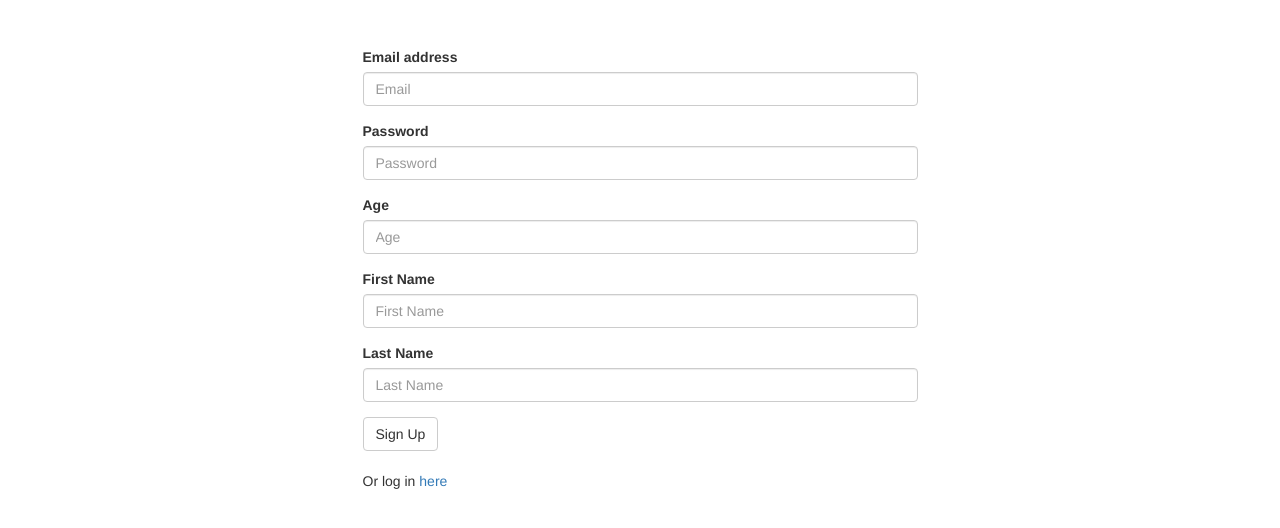
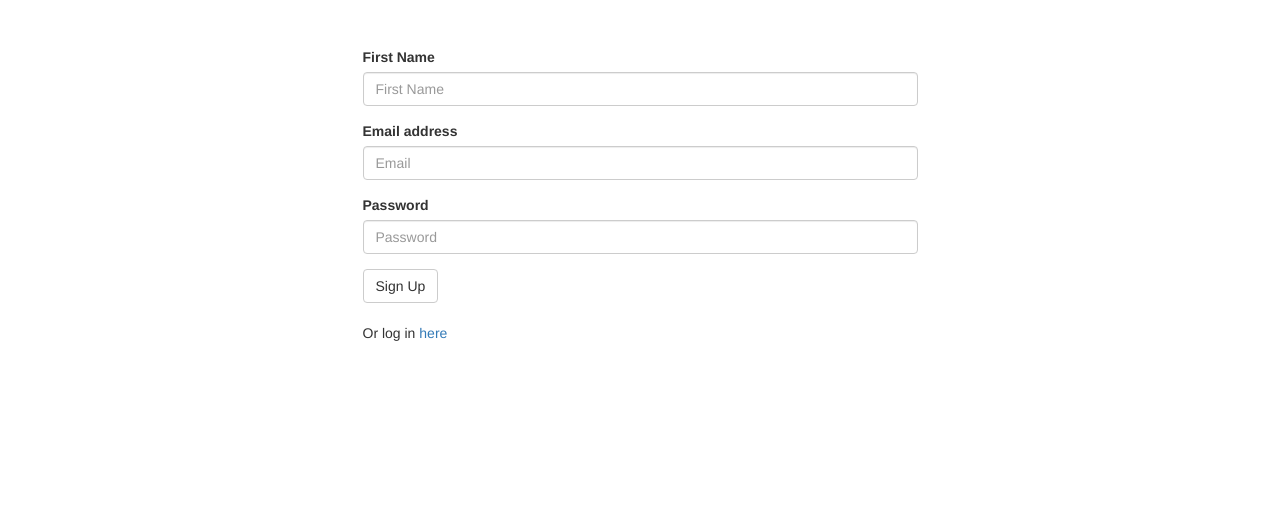
Before and after one commit to jpanakkal22/cycle_tracker, a website: page public/signup.html in a window 1280 px wide. Shown: the part 126-654 px from the top of the page. Drawn offline with nearby package versions, Linux system fonts and the light colour scheme.

Commit message:
change link to route to home page

```diff
--- a/public/signup.html
+++ b/public/signup.html
@@ -22,24 +22,16 @@
         <h2>Sign Up Form</h2>
         <form class="signup">
           <div class="form-group">
+            <label for="exampleInputfirstName">First Name</label>
+            <input type="firstName" class="form-control" id="firstName-input" placeholder="First Name">
+          </div>
+          <div class="form-group">
             <label for="exampleInputEmail1">Email address</label>
             <input type="email" class="form-control" id="email-input" placeholder="Email">
           </div>
           <div class="form-group">
             <label for="exampleInputPassword1">Password</label>
             <input type="password" class="form-control" id="password-input" placeholder="Password">
-          </div>
-          <div class="form-group">
-            <label for="exampleInputAge">Age</label>
-            <input type="age" class="form-control" id="age-input" placeholder="Age">
-          </div>
-          <div class="form-group">
-            <label for="exampleInputfirstName">First Name</label>
-            <input type="firstName" class="form-control" id="firstName-input" placeholder="First Name">
-          </div>
-          <div class="form-group">
-            <label for="exampleInputlastName">Last Name</label>
-            <input type="lastName" class="form-control" id="lastName-input" placeholder="Last Name">
           </div>
           <div style="display: none" id="alert" class="alert alert-danger" role="alert">
             <span class="glyphicon glyphicon-exclamation-sign" aria-hidden="true"></span>
@@ -48,7 +40,7 @@
           <button type="submit" class="btn btn-default">Sign Up</button>
         </form>
         <br />
-        <p>Or log in <a href="/login">here</a></p>
+        <p>Or log in <a href="/">here</a></p>
       </div>
     </div>
   </div>
```
